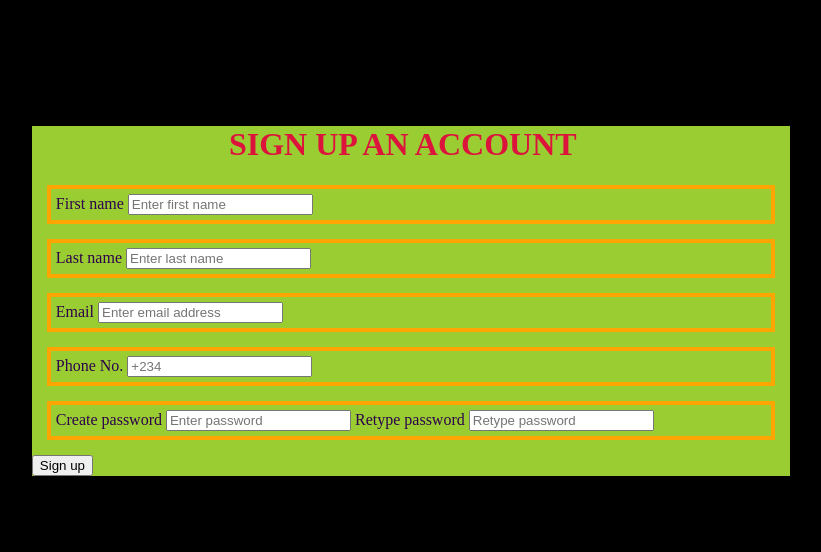
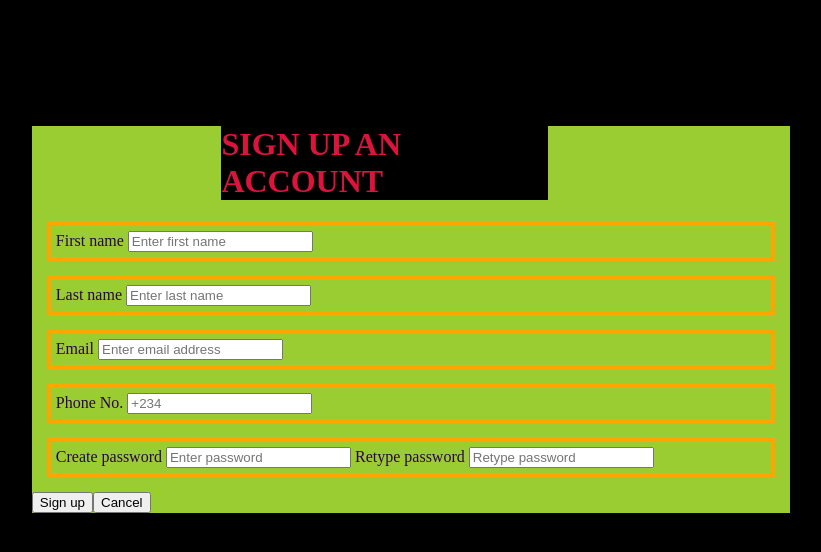
Before and after one commit to chhkas1/Sign-up-form-1, a plain HTML site: page index.html in a window 1280 px wide. Shown: the whole page, without its empty margins (229-1050 px from the left). Drawn offline with Linux system fonts and the light colour scheme.

Commit message:
second commit

```diff
--- a/index.html
+++ b/index.html
@@ -33,7 +33,7 @@
                 <input id="password" placeholder="Retype password">
             </span>
         </div>
-        <button>Sign up</button>
+        <button>Sign up</button><button>Cancel</button>
     </form>
 </body>
 </html>
--- a/style.css
+++ b/style.css
@@ -12,7 +12,8 @@ form{
 }
 .book{
     color: crimson;
-    margin-left: 26%;
+    background-color: black;
+    margin-left: 25%; margin-right: 32%;
 }
 .take{
     color: rgb(45, 2, 75)
```
